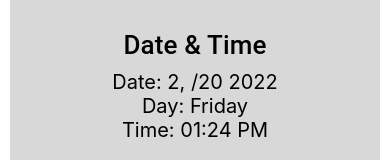
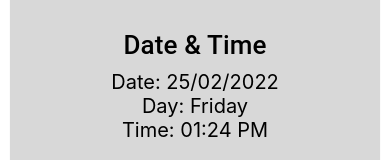
Before and after one commit to shivakumarbdoddamani/DigitalClock, a React Native app: screen / in a window 390 px wide. Shown: the part 130-290 px from the top of the page. Built offline with nearby package versions, Linux system fonts and the light colour scheme.

Commit message:
Update TimeComponent.js

```diff
--- a/src/components/views/TimeComponent.js
+++ b/src/components/views/TimeComponent.js
@@ -7,7 +7,7 @@ class TimeComponent extends Component {
     super(props);
     this.state = {
       time: new Date(),
-      date: new Date().toLocaleString().slice(4, 10),
+      date: new Date().toLocaleDateString('en-GB'),
       timer: null,
       minutesCounter: '00',
       secondsCounter: '00',
@@ -26,7 +26,7 @@ class TimeComponent extends Component {
 
   componentDidUpdate() {
     const {date} = this.state;
-    const currentDate = new Date().toLocaleString().slice(4, 10);
+    const currentDate = new Date().toLocaleDateString('en-GB');
     if (currentDate !== date) {
       this.setState({date: currentDate});
     }
@@ -103,15 +103,13 @@ class TimeComponent extends Component {
     return timeString;
   };
   render() {
-    const year = new Date().getFullYear();
     return (
       <View style={styles.container}>
         <Card style={styles.card}>
           <Card.Title title="Date & Time" titleStyle={styles.titleText} />
           <View style={styles.flex}>
             <Text style={styles.text}>
-              Date: {this.state.date.slice(4, 6)} {this.state.date.slice(0, 3)}{' '}
-              {year}
+              Date: {this.state.date}
             </Text>
             <Text style={styles.text}>
               Day: {this.getWeekDay(this.state.time.getDay())}
```
